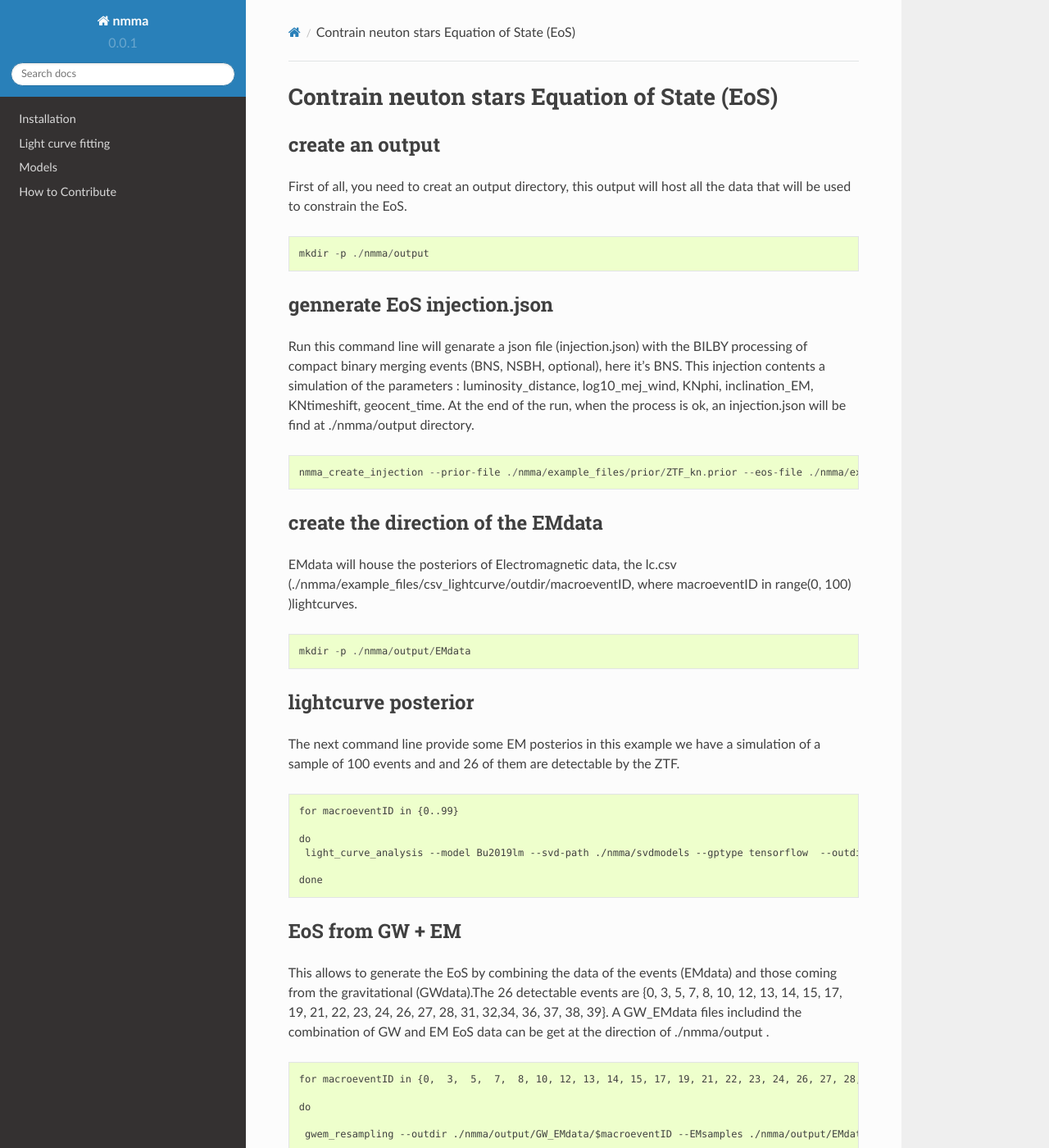
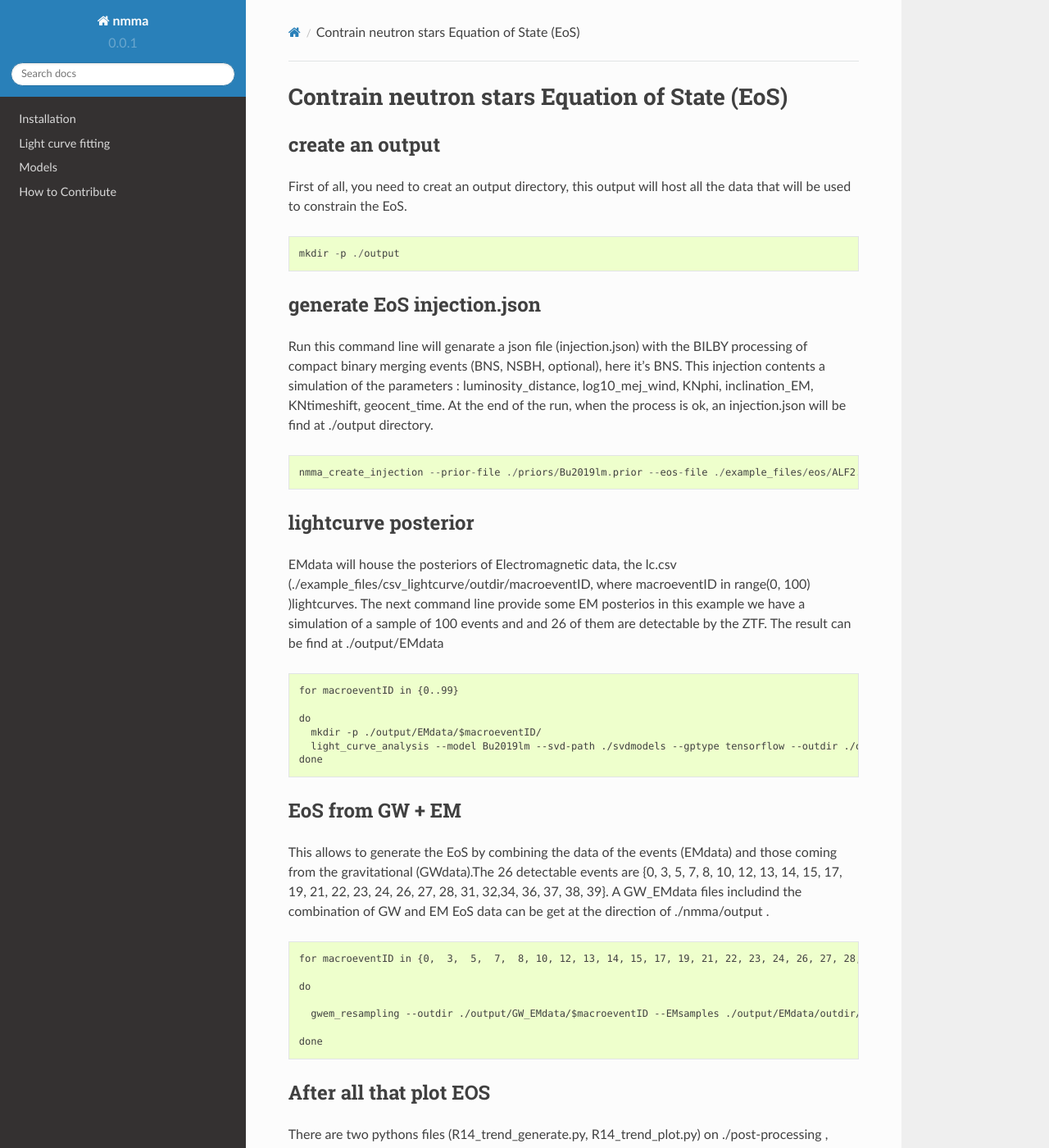
Before and after one commit to nuclear-multimessenger-astronomy/nmma, a Sphinx documentation site: the page built from doc/constrain_R14_trend.md, in a window 1280 px wide and 1400 px high. Shown: the whole window at 82% size. Built offline with Sphinx 7.4.7 and the Read the Docs theme 2.0.0, drawn with Linux system fonts in a browser that asks for light colours; some of the changed text lies outside the part shown.

Commit message:
correct some bugs

```diff
--- a/doc/constrain_R14_trend.md
+++ b/doc/constrain_R14_trend.md
@@ -1,36 +1,33 @@
-## Contrain neuton stars Equation of State (EoS)
+## Contrain neutron stars Equation of State (EoS)
 
 ### create an output
 
 First of all, you need to creat an output directory, this output will host all the data that will be used to constrain the EoS.
 
-	mkdir -p ./nmma/output
+	mkdir -p ./output
 
 
-### gennerate EoS injection.json
+### generate EoS injection.json
 
 Run this command line will genarate  a json file (injection.json)  with the BILBY processing of compact binary merging events (BNS, NSBH, optional), here it's BNS. This injection contents a simulation of the parameters : luminosity_distance, log10_mej_wind, KNphi, inclination_EM, KNtimeshift, geocent_time.
-At the end of the run, when the process is ok,  an injection.json will be find at  ./nmma/output directory.
+At the end of the run, when the process is ok,  an injection.json will be find at  ./output directory.
 
-	nmma_create_injection --prior-file ./nmma/example_files/prior/ZTF_kn.prior --eos-file ./nmma/example_files/eos/ALF2.dat --binary-type BNS -f ./nmma/output/injection --n-injection 100 --original-parameters  --extension json
+	nmma_create_injection --prior-file ./priors/Bu2019lm.prior --eos-file ./example_files/eos/ALF2.dat --binary-type BNS -f ./output/injection --n-injection 100 --original-parameters --extension json
 
-
-### create the direction of the EMdata
-
-EMdata will house the posteriors of Electromagnetic data,  the lc.csv (./nmma/example_files/csv_lightcurve/outdir/macroeventID, where macroeventID in range(0, 100) )lightcurves.
-
-	mkdir -p ./nmma/output/EMdata
 
 ### lightcurve posterior
 
-The next command line provide some EM posterios in this example we have a simulation of a sample of 100 events and and 26 of them are detectable by the ZTF.
+EMdata will house the posteriors of Electromagnetic data,  the lc.csv (./example_files/csv_lightcurve/outdir/macroeventID, where macroeventID in range(0, 100) )lightcurves.
+The next command line provide some EM posterios in this example we have a simulation of a sample of 100 events and and 26 of them are detectable by the ZTF. The result can be find at  ./output/EMdata
 
 	for macroeventID in {0..99}
 
 	do
-	 light_curve_analysis --model Bu2019lm --svd-path ./nmma/svdmodels --gptype tensorflow  --outdir ./nmma/output/EMdata/outdir/$macroeventID --label injection_Bu2019lm --prior ./nmma/example_files/prior/ZTF_kn.prior --tmin 0 --tmax 7 --dt 0.5 --error-budget 1.0 --nlive 256 --Ebv-max 0 --injection ./nmma/output/injection.json --injection-num $macroeventID --injection-detection-limit 22,22,22 --injection-outfile ./nmma/example_files/csv_lightcurve/outdir/$macroeventID/lc.csv --generation-seed 42 --filters g,r,i  --ztf-sampling --ztf-uncertainties --plot --remove-nondetections --optimal-augmentation --optimal-augmentation-filters u,g,r,i,z,y,J,H,K --optimal-augmentation-N 100
+	  mkdir -p ./output/EMdata/$macroeventID/
+	  light_curve_analysis --model Bu2019lm --svd-path ./svdmodels --gptype tensorflow --outdir ./output/EMdata/outdir/$macroeventID --label injection_Bu2019lm --prior ./priors/Bu2019lm.prior --tmin 0 --tmax 7 --dt 0.5 --error-budget 1.0 --nlive 256 --Ebv-max 0 --injection ./output/injection.json --injection-num $macroeventID --injection-detection-limit 22,22,22 --injection-outfile ./output/EMdata/$macroeventID/lc.csv --generation-seed 42 --filters g,r,i --ztf-sampling --ztf-uncertainties --plot --remove-nondetections --optimal-augmentation --optimal-augmentation-filters u,g,r,i,z,y,J,H,K --optimal-augmentation-N 100
+	done
 
-	done
+
 
 
 
@@ -43,24 +40,24 @@ A GW_EMdata files includind the combination of  GW and EM EoS data can be get at
 
 	do
 
-	 gwem_resampling --outdir ./nmma/output/GW_EMdata/$macroeventID --EMsamples ./nmma/output/EMdata/outdir/$macroeventID/injection_Bu2019lm_posterior_samples.dat --GWsamples  ./nmma/output/GWdata/outdir/inj_PhD_posterior_samples_$macroeventID.dat --EOS ./nmma/example_files/eos_sorted --nlive 8192 --GWprior ./nmma/priors/aligned_spin.priors --EMprior ./nmma/priors/EM.prior --total-ejecta-mass --Neos 5000
+	  gwem_resampling --outdir ./output/GW_EMdata/$macroeventID --EMsamples ./output/EMdata/outdir/$macroeventID/injection_Bu2019lm_posterior_samples.dat --GWsamples  ./output/GWdata/outdir/inj_PhD_posterior_samples_$macroeventID.dat --EOS ./nmma/example_files/eos_sorted --nlive 8192 --GWprior ./priors/aligned_spin.priors --EMprior ./priors/EM.prior --total-ejecta-mass --Neos 5000
 
 	done
 
 
 ### After all that plot EOS
 
-There are two pythons files (R14_trend_generate.py, R14_trend_plot.py)  on ./nmma/examples_files, which can use to visualize the EOS data.
+There are two pythons files (R14_trend_generate.py, R14_trend_plot.py)  on ./post-processing , which can use to visualize the EOS data.
 
 First of all create a foder to put the final data about EoS:
 
-	mkdir -p ./nmma/output/Figures
+	mkdir -p ./output/Figures
 
 The first file to run is :
 
 	python R14_trend_generate.py
 
-you should obtain  GW_EM_R14trend_ZTF.dat  at ./nmma/output/Figures an then:
+you should obtain  GW_EM_R14trend_ZTF.dat  at  ./output/Figures an then:
 
 	python R14_trend_plot.py
 
```
